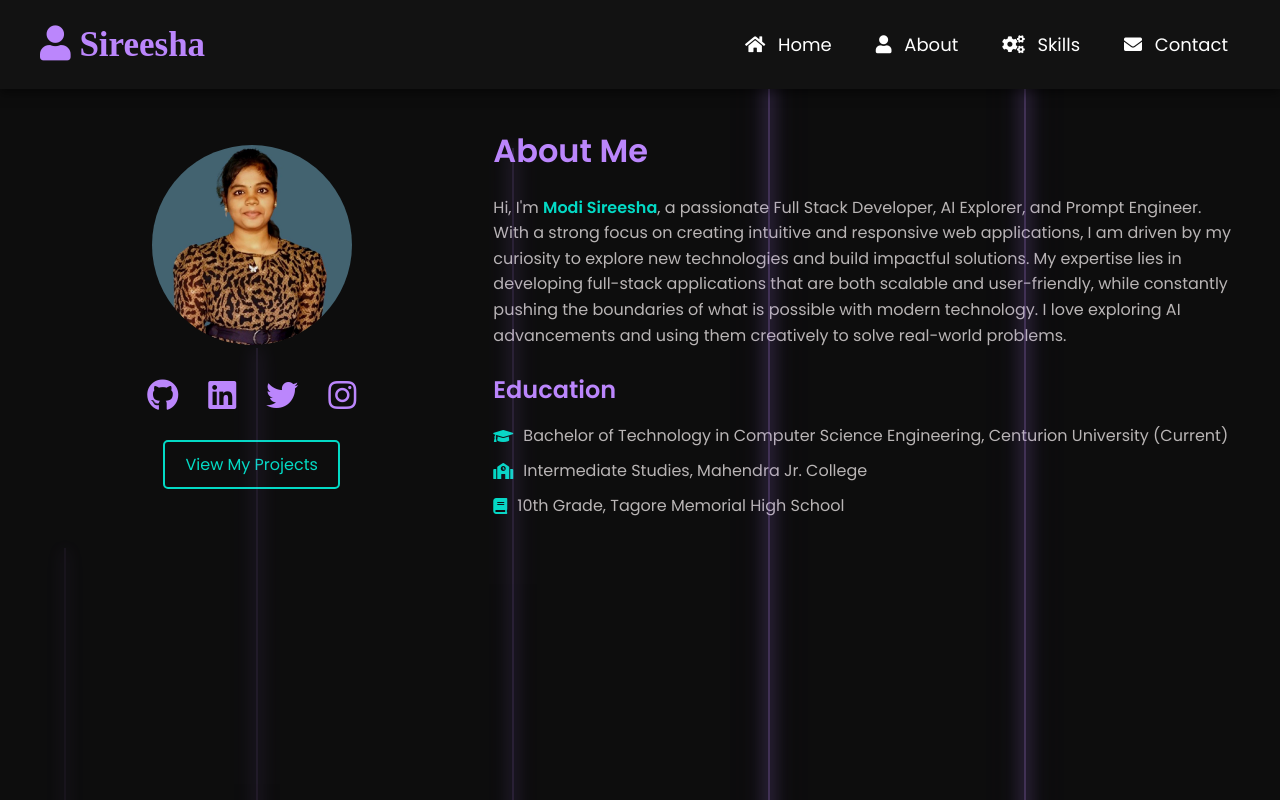
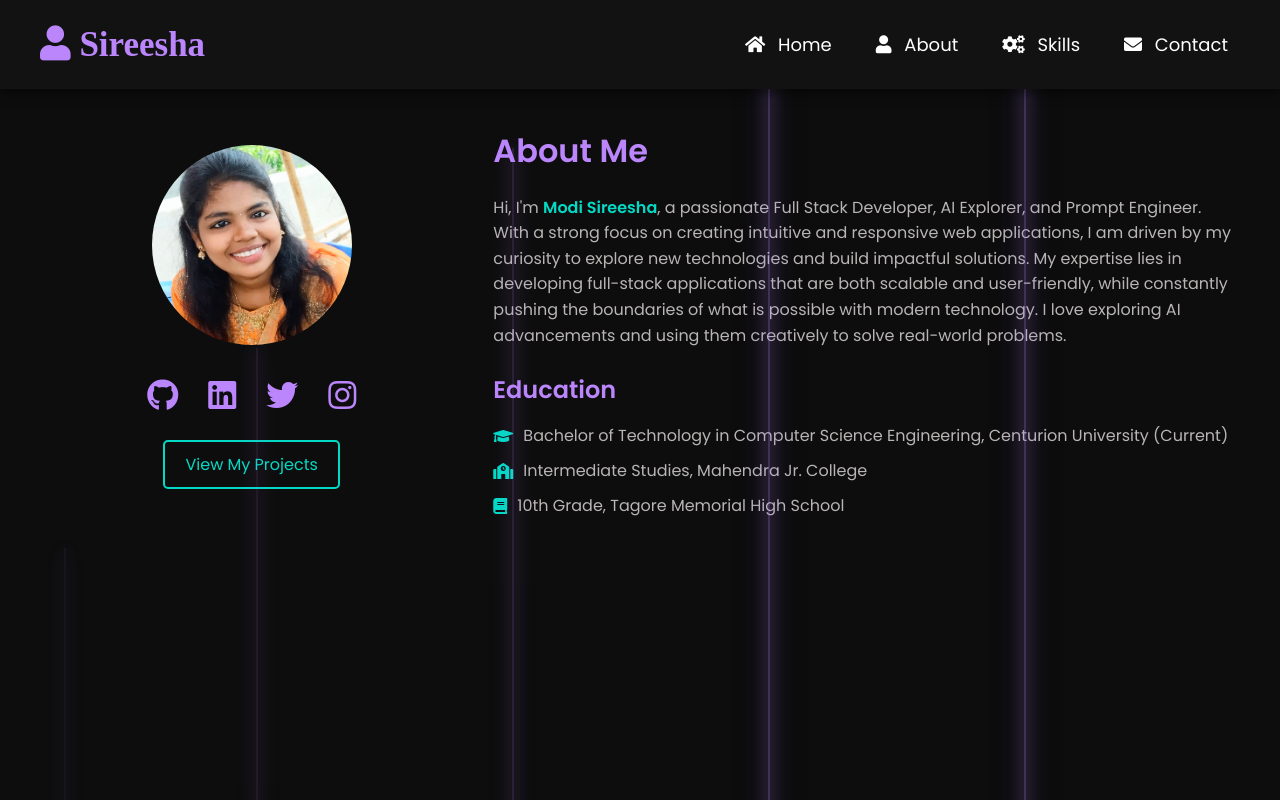
Before and after one commit to sireesha0904/Portfolio-Angular, an Angular app: page /about in a window 1280 px wide. Built offline with nearby package versions, Linux system fonts and the light colour scheme.

Commit message:
updated profile

```diff
--- a/src/app/about/about.component.html
+++ b/src/app/about/about.component.html
@@ -1,7 +1,7 @@
 <div class="about-container">
   <div class="about-content">
     <div class="profile-image">
-      <img src="/profile.png" alt="Modi Sireesha" />
+      <img src="/image.jpg" alt="Modi Sireesha" />
       <div class="social-links">
         <a href="https://github.com/sireesha0904" target="_blank" rel="noopener" class="social-link" aria-label="GitHub">
           <i class="fab fa-github"></i>
```
Also changed, not shown: public/image.jpg (added).
